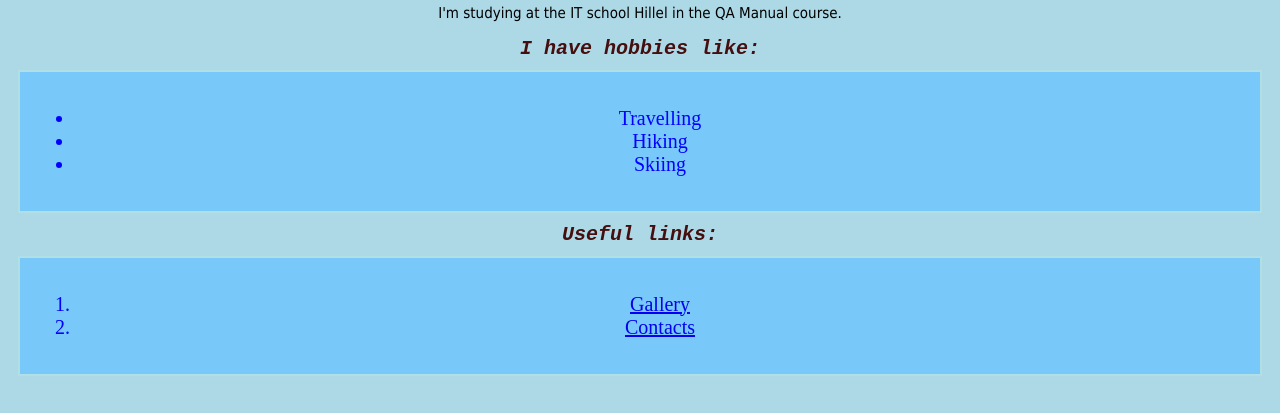
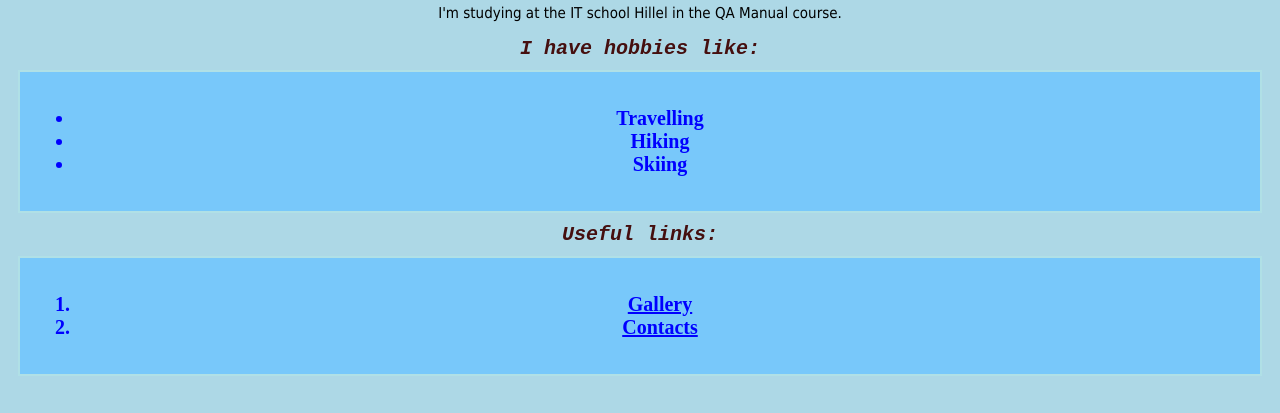
Before and after one commit to OlenaDovban/About-myself, a plain HTML site: page index.html in a window 1280 px wide. Shown: the part 373-786 px from the top of the page. Drawn offline with Linux system fonts and the light colour scheme.

Commit message:
Index changes added

```diff
--- a/Style.css
+++ b/Style.css
@@ -19,6 +19,7 @@ p {
   margin: 10px;
   padding: 15px;
   font-size: 20px;
+  font-weight: bold;
 }
 #title {
   color: rgb(69, 15, 15);
@@ -26,3 +27,7 @@ p {
   font-size: 20px;
   font-style: italic;
   }
+  a {
+  color: blue;
+  font-weight: bold;
+}
```
